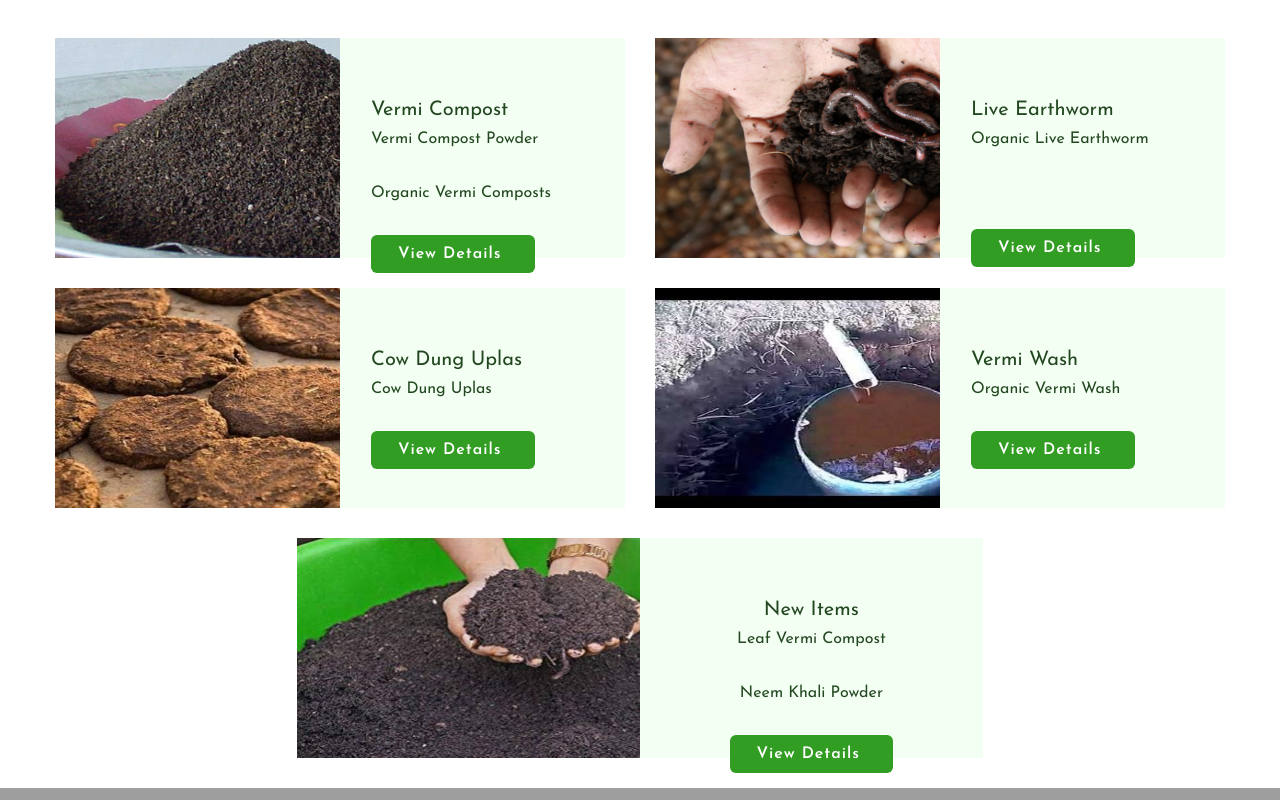
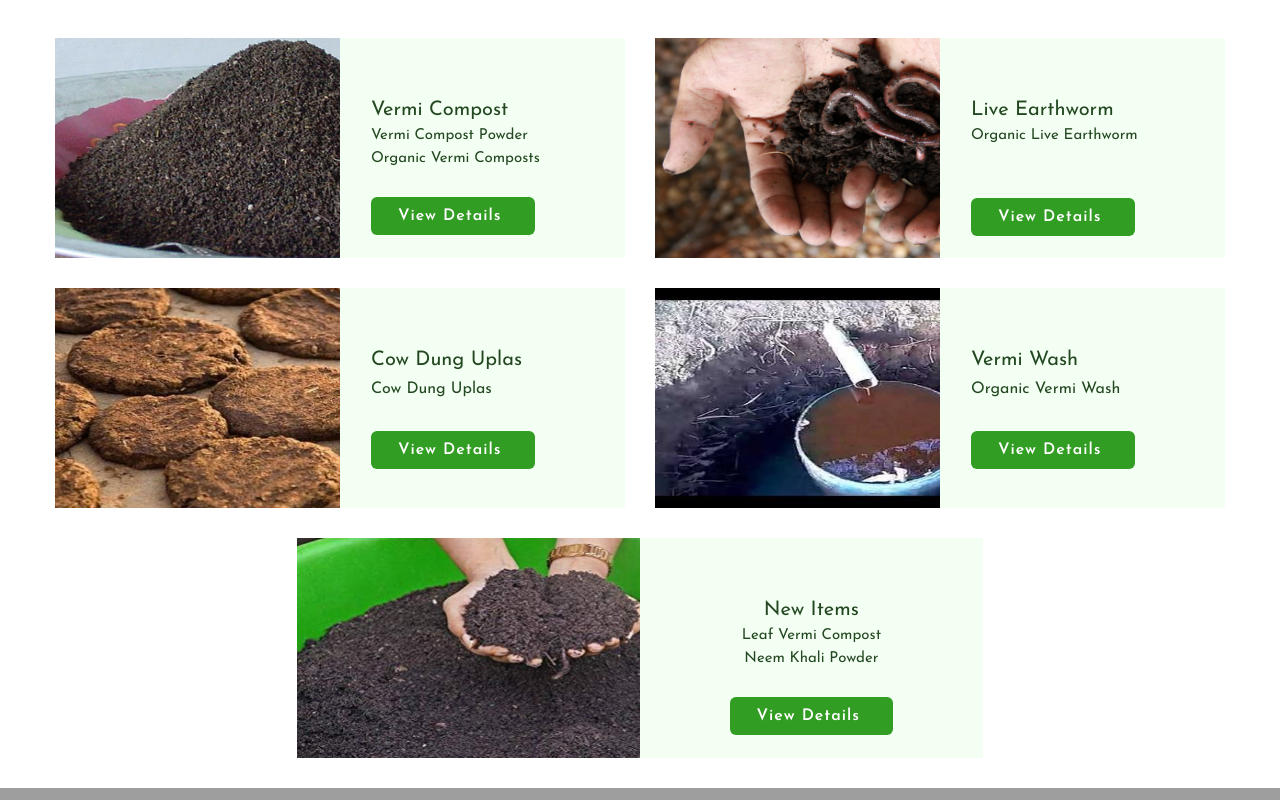
Before and after one commit to sakshi0297/Agrica_, a plain HTML site: page index.html in a window 1280 px wide. Shown: the part 1620-2420 px from the top of the page. Drawn offline with nearby package versions, Linux system fonts and the light colour scheme; grey boxes are pictures that could not be loaded.

Commit message:
made it responsive

```diff
--- a/index.html
+++ b/index.html
@@ -204,8 +204,8 @@
                                 <div class="col-xl-6 col-lg-6 col-md-6">
                                     <div class="features-caption">
                                         <h2>Vermi Compost</h2>
-                                        <span class="card-text">Vermi Compost Powder</span>
-                                        <span class="card-text">Organic Vermi Composts</span>
+                                        <h4 class="card-text">Vermi Compost Powder</h4>
+                                        <h4 class="card-text">Organic Vermi Composts</h4><br>
                                         <a href="services.html" class="btn">View Details</a>
                                     </div>
                                 </div>
@@ -223,7 +223,7 @@
                                 <div class="col-xl-6 col-lg-6 col-md-6">
                                     <div class="features-caption">
                                         <h2>Live Earthworm</h2>
-                                        <span class="card-text">Organic Live Earthworm</span><br><br>
+                                        <h4 class="card-text">Organic Live Earthworm</h4><br><br>
                                         <a href="services.html" class="btn">View Details</a>
                                     </div>
                                  </div>
@@ -284,8 +284,8 @@
                                 <div class="col-xl-6 col-lg-6 col-md-6">
                                     <div class="features-caption">
                                         <h2>New Items</h2>
-                                        <span class="card-text">Leaf Vermi Compost</span>
-                                        <span class="card-text">Neem Khali Powder</span>
+                                        <h4 class="card-text">Leaf Vermi Compost</h4>
+                                        <h4 class="card-text">Neem Khali Powder</h4><br>
                                         <a href="services.html" class="btn">View Details</a>
                                     </div>
                                  </div>
```
